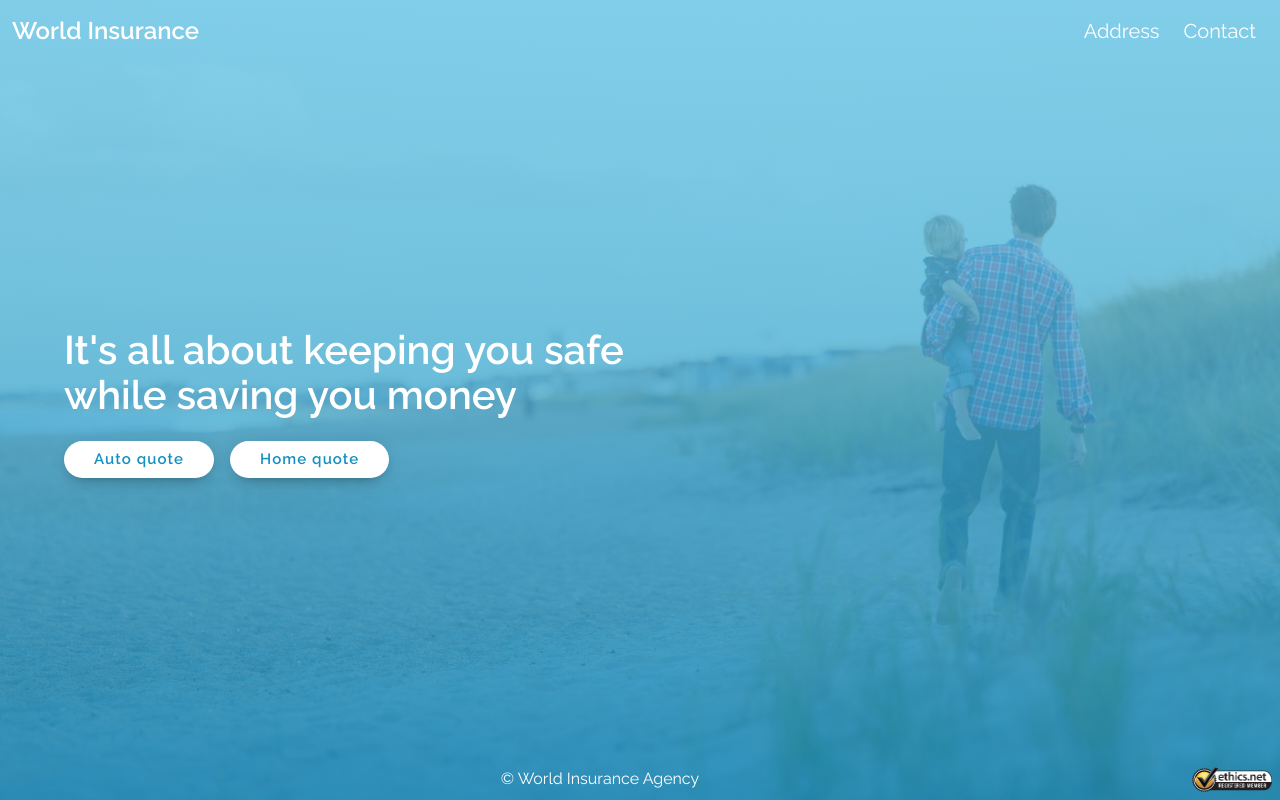
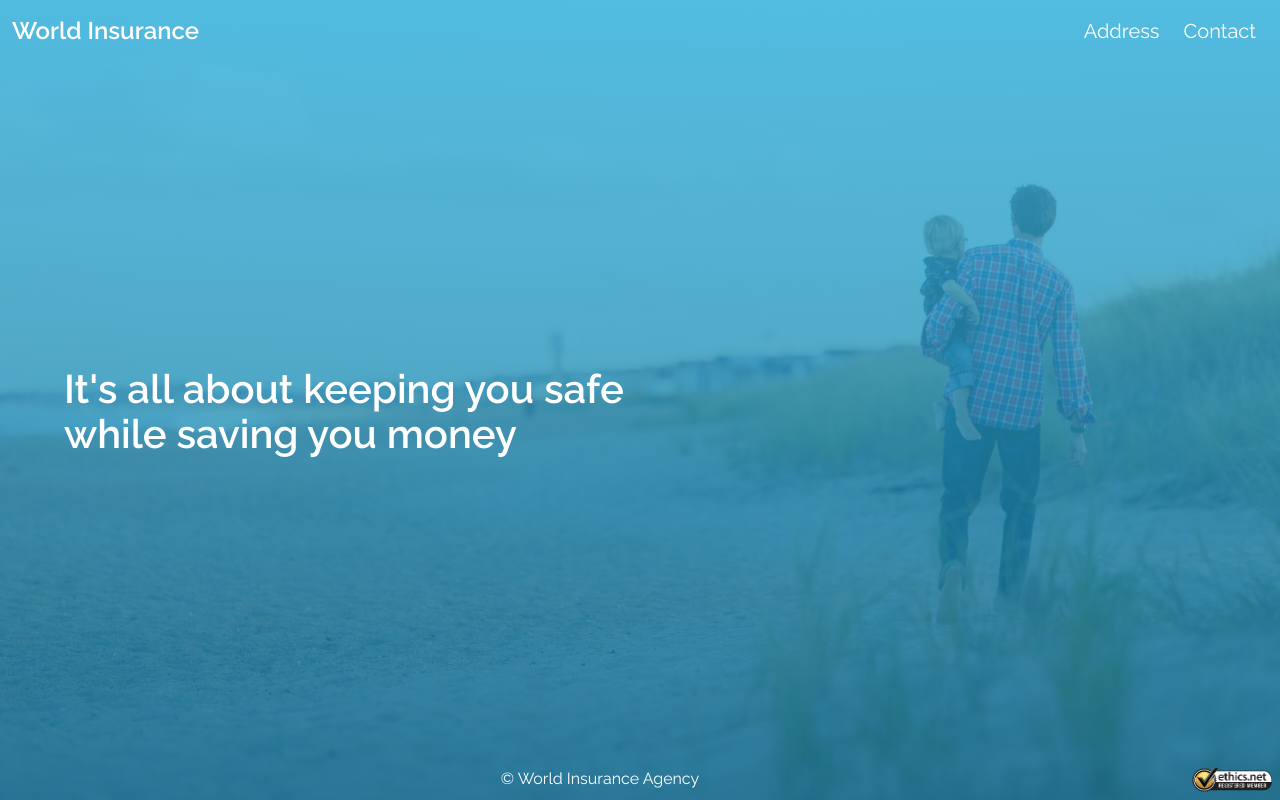
Before and after one commit to mariolopjr/wiagencies, a Gatsby site: page / in a window 1280 px wide. Built offline with nearby package versions, Linux system fonts and the light colour scheme; Gatsby itself is replaced by a stand-in of ours.

Commit message:
Added a11y checking, tweaked to remove link and ADA compliancy

```diff
--- a/src/components/Navbar.js
+++ b/src/components/Navbar.js
@@ -36,41 +36,37 @@ class Navbar extends React.Component {
           >
             {this.props.siteTitle}
           </a>
-          <a
+          <button
             className={`navbar-burger ${burgerActive}`}
-            role="button"
             aria-label="menu"
             aria-expanded="false"
             onClick={this.toggleMenu}
-            href="#"
           >
             <span aria-hidden="true"></span>
             <span aria-hidden="true"></span>
-          </a>
+          </button>
         </div>
 
         <div id="site-nav" className={`navbar-menu ${menuActive}`}>
           <div className="navbar-end">
             <div className="navbar-item">
-              <div className="field is-grouped is-size-5 has-text-white">
-                <a
-                  className="navbar-item"
+              <div className="field is-grouped">
+                <button
+                  className="navbar-item is-size-5 has-text-white"
                   data-target="modal"
                   aria-haspopup="true"
                   onClick={this.toggleAddress}
-                  href="#"
                 >
                   Address
-                </a>
-                <a
-                  className="navbar-item"
+                </button>
+                <button
+                  className="navbar-item is-size-5 has-text-white"
                   data-target="modal"
                   aria-haspopup="true"
                   onClick={this.toggleContact}
-                  href="#"
                 >
                   Contact
-                </a>
+                </button>
               </div>
             </div>
           </div>
--- a/src/components/index.scss
+++ b/src/components/index.scss
@@ -10,6 +10,7 @@ $easeOutBack: cubic-bezier(0.175, 0.885, 0.320, 1.275);
 @import "~typeface-raleway/index.css";
 
 html, body {
+  background-color: #333;
   overflow-y: hidden;
 }
 
@@ -26,7 +27,7 @@ html, body {
   color: $white !important;
 }
 
-.navbar-item, .navbar-burger {
+.navbar-item {
   color: $white;
 
   &:active,
@@ -36,7 +37,22 @@ html, body {
   }
 }
 
-.navbar-menu a {
+.navbar button.navbar-burger {
+  background-color: unset;
+  border: 0;
+  color: $white;
+
+  &:active,
+  &:focus,
+  &:hover {
+    color: $white;
+  }
+}
+
+.navbar-menu button, .navbar-menu a {
+  background-color: unset;
+  border: 0;
+  cursor: pointer;
   text-decoration: none;
   padding-bottom: 8px;
 
@@ -76,33 +92,6 @@ html, body {
     &:after {
       transition: transform 0s $duration $easeOutBack, opacity 0s $duration;
     }
-    }
-}
-
-.button.is-rounded.quote-btn {
-    color: #138FC2;
-    padding: 18px 30px;
-    font-size: 15px;
-    border: none;
-    line-height: 1.8;
-    font-weight: 600;
-    letter-spacing: 1.1px;
-    -webkit-transition: 0.3s;
-    transition: 0.3s;
-    box-shadow: 0 8px 14px -12px rgba(0,0,0,.56), 0 4px 15px 0 rgba(0,0,0,.12);
-
-    &:active,
-    &:focus,
-    &:hover {
-        background-color: #209CEE;
-        color: $white;
-        -webkit-transition: 0.3s;
-        transition: 0.3s;
-    }
-
-    &:not(:last-of-type) {
-        margin-right: 1rem;
-        margin-bottom: 1rem;
   }
 }
 
@@ -156,7 +145,7 @@ html, body {
   user-select: none;
 
   &:before {
-        background: linear-gradient(to bottom, #75CBE7 0%, #138FC2 100%);
+    background: linear-gradient(to bottom, #39b4dc 0%, #0f729b 100%);
     content: "";
     position: absolute;
     left: 0;
--- a/src/components/layout.js
+++ b/src/components/layout.js
@@ -33,6 +33,9 @@ const Layout = ({ children }) => (
     render={data => (
       <>
         <Helmet
+          htmlAttributes={{
+            lang: "en",
+          }}
           title={data.site.siteMetadata.title}
           meta={[
             { name: "title", content: "World Insurance Agency" },
@@ -50,7 +53,9 @@ const Layout = ({ children }) => (
               position: `absolute`,
             }}
             sizes={data.heroBg.sizes}
-            title={`Photo by Danielle MacInnes on Unsplash`}
+            alt="Background Photo by Danielle MacInnes on Unsplash"
+            title="Background Photo by Danielle MacInnes on Unsplash"
+            loading="eager"
           />
 
           <div className="hero-head">
@@ -65,6 +70,8 @@ const Layout = ({ children }) => (
               src="/img/ethics-registered-member-badge.png"
               className="is-pulled-right"
               alt="Ethics Registered Member"
+              title="Ethics Registered Member"
+              loading="lazy"
             ></img>
           </div>
         </section>
--- a/src/pages/index.js
+++ b/src/pages/index.js
@@ -1,21 +1,8 @@
 import React from "react"
-import { StaticQuery, graphql } from "gatsby"
 
 import Layout from "../components/layout"
 
 const IndexPage = () => (
-  <StaticQuery
-    query={graphql`
-      query IndexQuery {
-        site {
-          siteMetadata {
-            auto
-            home
-          }
-        }
-      }
-    `}
-    render={data => (
   <Layout>
     <div className="container">
       <div className="columns">
@@ -23,26 +10,8 @@ const IndexPage = () => (
           It's all about keeping you safe while saving you money
         </h1>
       </div>
-          <div className="columns">
-            <h2 className="subtitle column is-half has-text-white has-text-centered-mobile">
-              <a
-                className="button is-rounded quote-btn"
-                href={data.site.siteMetadata.auto}
-              >
-                Auto quote
-              </a>
-              <a
-                className="button is-rounded quote-btn"
-                href={data.site.siteMetadata.home}
-              >
-                Home quote
-              </a>
-            </h2>
-          </div>
     </div>
   </Layout>
-    )}
-  />
 )
 
 export default IndexPage
```
Also changed, not shown: 1 other file. Lines whose indentation alone changed are shown as unchanged.
